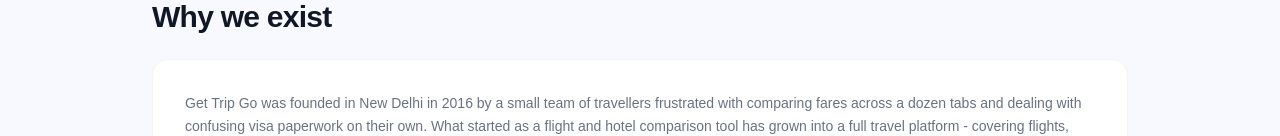
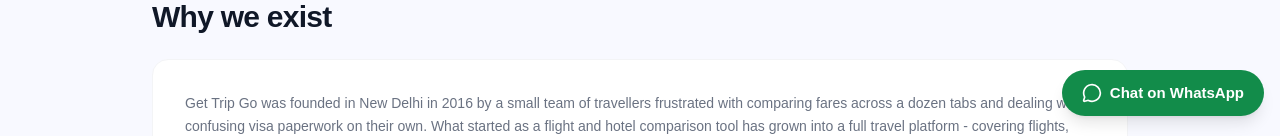
Before and after one commit to gettripgoofficial-ctrl/get-trip-go, a Next.js app: page /about in a window 1280 px wide. Shown: the part 668-804 px from the top of the page. Built offline with nearby package versions, Linux system fonts and the light colour scheme; no server answers.

Commit message:
Add WhatsApp popup site-wide

```diff
--- a/app/layout.tsx
+++ b/app/layout.tsx
@@ -6,6 +6,7 @@ import { CurrencyProvider } from "@/contexts/CurrencyContext";
 import { cookies } from "next/headers";
 import Footer from "@/components/Footer";
 import { GoogleTagManager } from "@next/third-parties/google";
+import WhatsAppPopup from "../components/WhatsAppPopup";
 
 export default function RootLayout({
   children,
@@ -87,7 +88,8 @@ export default function RootLayout({
 
         <CurrencyProvider initialCurrency={cookies().get("currency")?.value || "INR"}>
           <Navbar />
-          <main>{children}</main>
+          <main>{children}
+      <WhatsAppPopup /></main>
           <Footer />
           <BottomNav />
         </CurrencyProvider>
```
